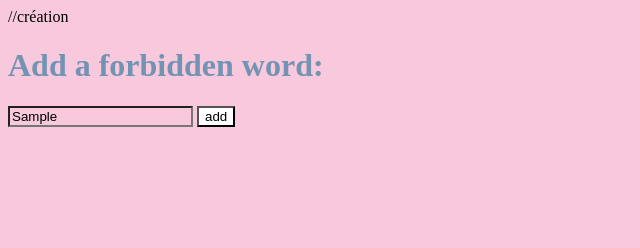
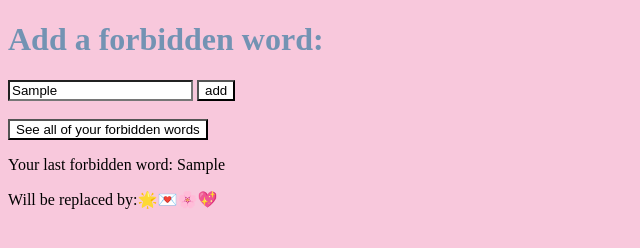
Before and after one commit to aanatema/kind_glyphs, a browser extension: page index.html in a window 1280 px wide. Both pictures are taken after typing "Sample" into the empty fields and a click on the button "add". Shown: the whole page, without its empty margins (0-640 px from the left). Drawn offline with Linux system fonts and the light colour scheme.

Commit message:
ajout d'un bouton qui montrera les mots que l'utilisateur.ice aura banni, début de la fonction showUsersForbiddenWords et de la fonction usersForbiddenWords qui servira à enrigstrer les motsà transformer.

```diff
--- a/index.html
+++ b/index.html
@@ -1,5 +1,3 @@
-//création
-
 <!DOCTYPE html>
 <html lang="en">
 <head>
@@ -12,7 +10,10 @@
 <body>
     <h1>Add a forbidden word: </h1>
     <input type="text" placeholder="your word" id="input">
-    <button type="button" onclick="swapForbiddenWords();" id="addBtn">add</button>
-
+    <button type="button" onclick="swapForbiddenWords();" id="button">add</button>
+    <br></br>
+    <button type="button" onclick="showUsersForbiddenWords();" id="button">See all of your forbidden words</button>
+    <p>Your last forbidden word: <span id="input_value"> </span></p>
+    <p>Will be replaced by:<span id="emoji_suite"></span></p>
 </body>
 </html>
--- a/script.js
+++ b/script.js
@@ -14,7 +14,14 @@
 //la valeur de l'input sera changée si il y a correspondance
 
 let transform = "🌟💌🌸💖";
-let forbiddenWords = ["caramel", "santa", "azerty","téléportation"];
+
+function usersForbiddenWords(){
+
+}
+usersForbiddenWords();
+
+let forbiddenWords = ["caramel", "santa", "azerty", "téléportation"];
+
 
 function swapForbiddenWords() {
   let input = document.getElementById("input").value;
@@ -22,15 +29,24 @@ function swapForbiddenWords() {
   //boucle for pour itérer sur le tableau et comparer chaque élément avec la valeur de l'input
   for (let i = 0; i < forbiddenWords.length; i++) {
     if (input == forbiddenWords[i]) {
-        input = transform;
-        console.log(input);
-     //le break permet de sortir de la boucle si il y a correspondance
+      input = transform;
+      console.log(input);
       break;
-    } else{
-        console.log(input)
+    } else {
+      console.log(input);
     }
+  }
+  //affiche la dernière addition et ce par quoi le mot va être remplacé
+  document.getElementById('input_value').innerHTML = input;
+  document.getElementById('emoji_suite').innerHTML = transform;
+}
+swapForbiddenWords();
 
-  }
+//cette fonction permet d'afficher les mots que l'utilisateur.ice aura renseigné
+function showUsersForbiddenWords(){
+
+
 }
+showUsersForbiddenWords();
 
-swapForbiddenWords();
+//je souhaite faire apparaître le dernier input sur le html et montrer ce pas quoi il va être remplacé.
--- a/style.css
+++ b/style.css
@@ -8,11 +8,15 @@ h1{
 
 }
 
-#addBtn{
+#button{
     background-color:white;
 }
 
-#addBtn:hover{
+#button:hover{
     background-color:#7393B3 ;
-    color:black;
+    color:white;
 }
+
+#input{
+    background-color: white;
+}
```
